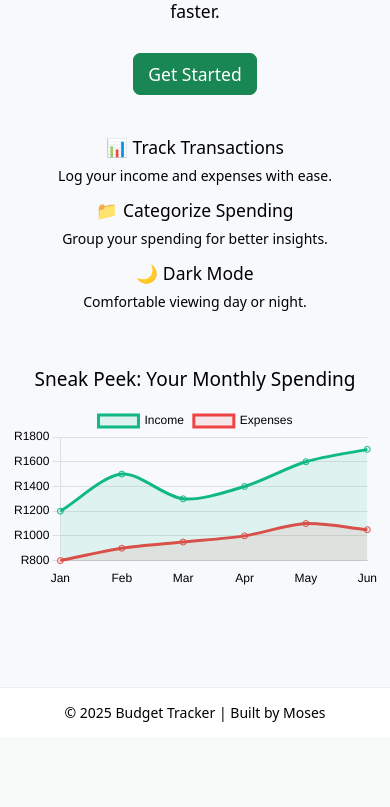
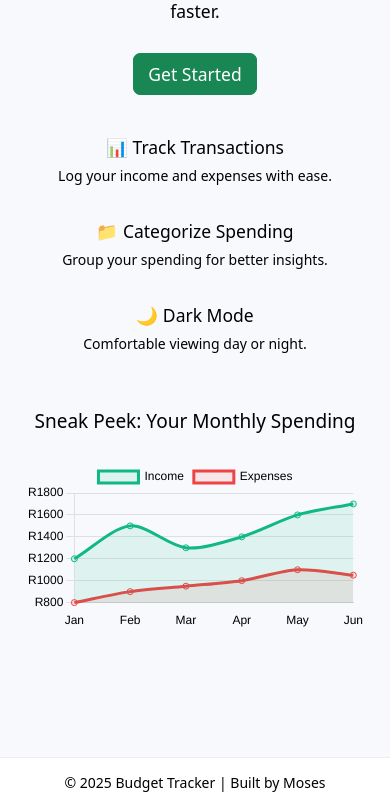
Before and after one commit to Ngwanatuka/budget-tracker, a Flask app: page / in a window 390 px wide. Shown: the part 195-1002 px from the top of the page. Before the commit the page ends 917 px from the top, so only its background shows below. Run offline with Flask 3, Linux system fonts and the light colour scheme.

Commit message:
A responsive landing page

```diff
--- a/app/templates/landing.html
+++ b/app/templates/landing.html
@@ -2,12 +2,12 @@
 <html lang="en">
 <head>
     <meta charset="UTF-8">
+    <meta name="viewport" content="width=device-width, initial-scale=1">
     <title>Welcome | Budget Tracker</title>
     <link href="{{ url_for('static', filename='style.css') }}" rel="stylesheet">
     <link href="https://cdn.jsdelivr.net/npm/bootstrap@5.3.0/dist/css/bootstrap.min.css" rel="stylesheet">
     <script src="https://cdn.jsdelivr.net/npm/chart.js"></script>
     <style>
-        /* Simple animation */
         .fade-in {
             opacity: 0;
             transform: translateY(20px);
@@ -32,6 +32,17 @@
             background-color: var(--card-bg);
             border-top: 1px solid var(--border-color);
         }
+
+        .chart-container {
+            position: relative;
+            width: 100%;
+            height: auto;
+        }
+
+        canvas {
+            width: 100% !important;
+            height: auto !important;
+        }
     </style>
 </head>
 <body style="background: var(--bg-color); color: var(--text-color);">
@@ -50,19 +61,19 @@
     <div class="container text-center py-5">
         <h1 class="mb-3 fade-in">💰 Budget Tracker</h1>
         <p class="lead fade-in">Manage your money smarter, simpler, and faster.</p>
-        <a href="/dashboard" class="btn btn-success btn-lg mt-3 fade-in">Get Started</a>
+        <a href="{{ url_for('auth.register') }}" class="btn btn-success btn-lg mt-3 fade-in">Get Started</a>
 
         <!-- Features -->
         <div class="row mt-5">
-            <div class="col-md-4 fade-in">
+            <div class="col-12 col-md-4 fade-in mb-4 mb-md-0">
                 <h5>📊 Track Transactions</h5>
                 <p>Log your income and expenses with ease.</p>
             </div>
-            <div class="col-md-4 fade-in">
+            <div class="col-12 col-md-4 fade-in mb-4 mb-md-0">
                 <h5>📁 Categorize Spending</h5>
                 <p>Group your spending for better insights.</p>
             </div>
-            <div class="col-md-4 fade-in">
+            <div class="col-12 col-md-4 fade-in">
                 <h5>🌙 Dark Mode</h5>
                 <p>Comfortable viewing day or night.</p>
             </div>
@@ -70,9 +81,11 @@
 
         <!-- Chart Preview -->
         <div class="row justify-content-center mt-5">
-            <div class="col-md-8">
+            <div class="col-12 col-md-10">
                 <h4 class="mb-3 fade-in">Sneak Peek: Your Monthly Spending</h4>
-                <canvas id="previewChart" class="fade-in"></canvas>
+                <div class="chart-container">
+                    <canvas id="previewChart" class="fade-in"></canvas>
+                </div>
             </div>
         </div>
     </div>
@@ -109,6 +122,7 @@
             },
             options: {
                 responsive: true,
+                maintainAspectRatio: false,
                 plugins: {
                     legend: {
                         labels: { color: 'var(--text-color)' }
```
